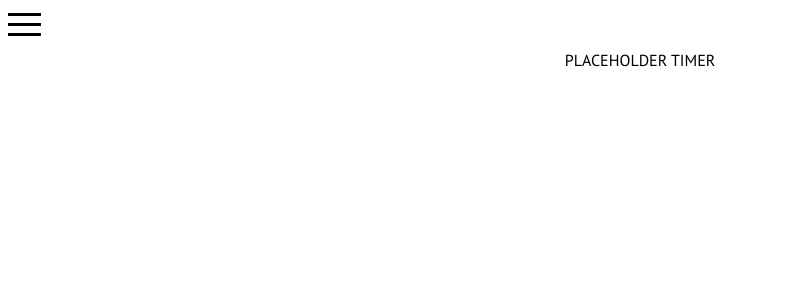
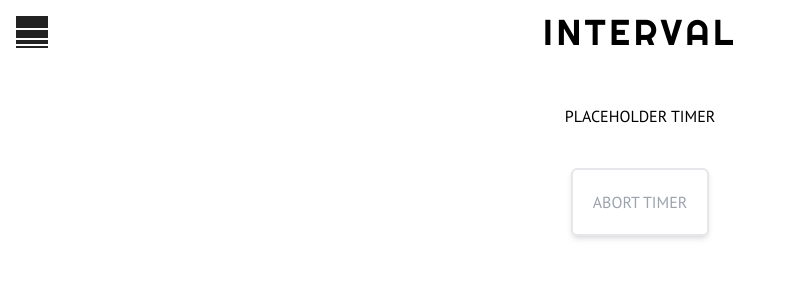
Before and after one commit to trojandersen/interval, a React (Vite) app: page /digital-timer in a window 1280 px wide. Shown: the top 300 px of the page, without its empty margins (0-788 px from the left). Built offline with nearby package versions, Linux system fonts and the light colour scheme.

Commit message:
remade nav, styling & anim added

```diff
--- a/package.json
+++ b/package.json
@@ -11,8 +11,6 @@
   },
   "dependencies": {
     "framer-motion": "^11.11.9",
-    "hamburger-react": "^2.5.1",
-    "react": "^18.3.1",
     "react-dom": "^18.3.1",
     "react-router-dom": "^6.27.0",
     "react-use": "^17.5.1"
@@ -22,12 +20,15 @@
     "@types/react": "^18.3.10",
     "@types/react-dom": "^18.3.0",
     "@vitejs/plugin-react": "^4.3.2",
+    "easytimer-react-hook": "^2.1.0",
+    "easytimer.js": "^4.6.0",
     "eslint": "^9.11.1",
     "eslint-plugin-react": "^7.37.0",
     "eslint-plugin-react-hooks": "^5.1.0-rc.0",
     "eslint-plugin-react-refresh": "^0.4.12",
     "globals": "^15.9.0",
     "postcss-import": "^16.1.0",
+    "react": "^18.3.1",
     "tailwindcss": "^3.4.14",
     "vite": "^5.4.8"
   }
--- /dev/null
+++ b/src/components/AbortBtn.jsx
@@ -0,0 +1,15 @@
+import { motion } from "framer-motion";
+
+function AbortBtn() {
+  return (
+    <motion.button
+      whileTap={{ scale: 0.95 }}
+      whileHover={{ scale: 1.05 }}
+      className="text-gray-400 border-solid border-2 p-5 rounded-md shadow-md"
+    >
+      ABORT TIMER
+    </motion.button>
+  );
+}
+
+export default AbortBtn;
--- /dev/null
+++ b/src/components/AnalogClock.jsx
@@ -0,0 +1,16 @@
+import clock from "../assets/clock.svg";
+import clockHourHandle from "../assets/clockHourHandle.svg";
+import { motion } from "framer-motion";
+
+function AnalogClock() {
+  return (
+    <motion.main>
+      <section className="flex items-center">
+        <img src={clock} />
+        <motion.img src={clockHourHandle} className="absolute"></motion.img>
+      </section>
+    </motion.main>
+  );
+}
+
+export default AnalogClock;
--- /dev/null
+++ b/src/components/Navbar.jsx
@@ -0,0 +1,67 @@
+import { useRef, useState } from "react";
+import logoBlackHorizontal from "../assets/logoBlackHorizontal.svg";
+import { Link } from "react-router-dom";
+import { AnimatePresence, motion } from "framer-motion";
+import { useClickAway } from "react-use";
+
+const variants = {
+  open: { rotate: 90 },
+  closed: { rotate: 0 },
+};
+
+function Navbar() {
+  const [dropdownOpen, setDropdownOpen] = useState(false);
+  const ref = useRef(null);
+  useClickAway(ref, () => setDropdownOpen(false));
+  const toggleDropdown = () => setDropdownOpen(!dropdownOpen);
+
+  return (
+    <nav ref={ref} className="w-full sticky z-50 mb-10">
+      <div className="container flex justify-between items-center p-4">
+        <div className="relative">
+          <motion.img
+            animate={dropdownOpen ? "open" : "closed"}
+            variants={variants}
+            src={logoBlackHorizontal}
+            onClick={toggleDropdown}
+          />
+          <AnimatePresence>
+            {dropdownOpen && (
+              <motion.ul
+                initial={{ opacity: 0 }}
+                animate={{ opacity: 1 }}
+                exit={{ opacity: 0 }}
+                transition={{ duration: 0.25 }}
+                className="absolute left-0 mt-2 w-48 bg-black rounded-lg shadow-lg"
+              >
+                <Link to="/set-timer">
+                  <li className="p-4 text-white text-xl font-bold">
+                    Set Timer
+                  </li>
+                </Link>
+                <Link to="/analog-timer">
+                  <li className="p-4 text-white text-xl font-bold">
+                    Analog Timer
+                  </li>
+                </Link>
+                <Link to="/digital-timer">
+                  <li className="p-4 text-white text-xl font-bold">
+                    Digital Timer
+                  </li>
+                </Link>
+                <li className="p-4 text-slate-600 text-xl">Text Timer</li>
+              </motion.ul>
+            )}
+          </AnimatePresence>
+        </div>
+
+        {/* Centered Logo / Title */}
+        <div className="absolute left-1/2 transform -translate-x-1/2">
+          <h1 className="tracking-widest font-Righteous text-4xl">INTERVAL</h1>
+        </div>
+      </div>
+    </nav>
+  );
+}
+
+export default Navbar;
--- a/src/components/menu.jsx
+++ /dev/null
@@ -1,46 +0,0 @@
-import { Link } from "react-router-dom";
-import { useRef, useState } from "react";
-import { Squash as Hamburger } from "hamburger-react";
-import { AnimatePresence, motion } from "framer-motion";
-import { useClickAway } from "react-use";
-
-function Menu() {
-  const [isOpen, setOpen] = useState(false);
-  const ref = useRef(null);
-  useClickAway(ref, () => setOpen(false));
-
-  return (
-    <aside ref={ref}>
-      <Hamburger toggled={isOpen} size={33} toggle={setOpen} />
-      <AnimatePresence>
-        {isOpen && (
-          <motion.div
-            initial={{ opacity: 0 }}
-            animate={{ opacity: 1 }}
-            exit={{ opacity: 0 }}
-            transition={{ duration: 0.25 }}
-            className="fixed ml-2 mt-2 bg-neutral-950 rounded-md"
-          >
-            <ul className="flex flex-col gap-10 pb-20 pl-20 pr-20 pt-10">
-              <h2 className="text-white tracking-wider font-Righteous text-2xl">
-                INTERVAL
-              </h2>
-              <Link to="/set-timer">
-                <li className="text-white text-xl font-bold">Set Timer</li>
-              </Link>
-              <Link to="/analog-timer">
-                <li className="text-white text-xl font-bold">Analog Timer</li>
-              </Link>
-              <Link to="/digital-timer">
-                <li className="text-white text-xl font-bold">Digital Timer</li>
-              </Link>
-              <li className="text-slate-600 text-xl">Text Timer</li>
-            </ul>
-          </motion.div>
-        )}
-      </AnimatePresence>
-    </aside>
-  );
-}
-
-export default Menu;
--- a/src/index.css
+++ b/src/index.css
@@ -4,5 +4,6 @@
 
 * {
   margin: 0;
+  padding: 0;
   font-family: "PT Sans", sans-serif;
 }
--- a/src/pages/AnalogTimer.jsx
+++ b/src/pages/AnalogTimer.jsx
@@ -1,14 +1,14 @@
-import Menu from "../components/Menu.jsx";
-import clock from "../assets/clock.svg";
+import AbortBtn from "../components/AbortBtn.jsx";
+import AnalogClock from "../components/AnalogClock.jsx";
+import Navbar from "../components/Navbar.jsx";
 
 function AnalogTimer() {
   return (
     <>
-      <Menu />
-      <main className="flex justify-center">
-        <section>
-          <img src={clock} />
-        </section>
+      <Navbar />
+      <main className="flex items-center flex-col gap-10">
+        <AnalogClock />
+        <AbortBtn />
       </main>
     </>
   );
--- a/src/pages/DigitalTimer.jsx
+++ b/src/pages/DigitalTimer.jsx
@@ -1,13 +1,15 @@
-import Menu from "../components/Menu.jsx";
+import AbortBtn from "../components/AbortBtn.jsx";
+import Navbar from "../components/Navbar.jsx";
 
 function DigitalTimer() {
   return (
     <>
-      <Menu />
-      <main className="flex justify-center">
+      <Navbar />
+      <main className="flex items-center flex-col gap-10">
         <section>
           <h1>PLACEHOLDER TIMER</h1>
         </section>
+        <AbortBtn />
       </main>
     </>
   );
--- a/src/pages/SetTimer.jsx
+++ b/src/pages/SetTimer.jsx
@@ -1,11 +1,12 @@
-import Menu from "../components/Menu.jsx";
+import Navbar from "../components/Navbar.jsx";
 import arrowLeft from "../assets/arrowLeft.svg";
 import arrowRight from "../assets/arrowRight.svg";
+import { motion } from "framer-motion";
 
 function SetTimer() {
   return (
     <>
-      <Menu />
+      <Navbar />
       <main className="flex items-center flex-col gap-10">
         <section className="flex gap-10">
           <img src={arrowLeft} />
@@ -15,9 +16,13 @@ function SetTimer() {
           </section>
           <img src={arrowRight} />
         </section>
-        <button className="border-2 rounded-lg border-black p-2">
+        <motion.button
+          whileTap={{ scale: 0.95 }}
+          whileHover={{ scale: 1.05 }}
+          className="border-2 border-black p-5 rounded-md shadow-md text-xl"
+        >
           Start Timer
-        </button>
+        </motion.button>
       </main>
     </>
   );
```
Also changed, not shown: 1 other file (tests, documents, lock files or other folders).
